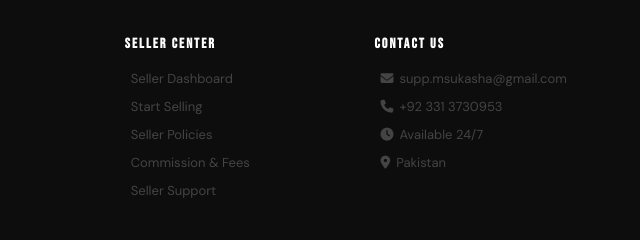
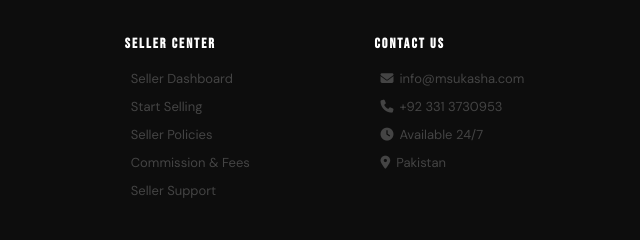
Before and after one commit to admmsukasha-svg/sellermsukasha, a website built with webpack: page index.html in a window 1280 px wide. Shown: the part 3666-3906 px from the top of the page, 640-1280 px from the left. Built offline with nearby package versions, Linux system fonts and the light colour scheme.

```diff
--- a/index.html
+++ b/index.html
@@ -371,7 +371,7 @@
         <div>
             <h4>Contact Us</h4>
             <ul>
-                <li><a href="mailto:supp.msukasha@gmail.com"><i class="fas fa-envelope"></i> supp.msukasha@gmail.com</a></li>
+                <li><a href="mailto:info@msukasha.com"><i class="fas fa-envelope"></i> info@msukasha.com</a></li>
                 <li><a href="tel:+923313730953"><i class="fas fa-phone"></i> +92 331 3730953</a></li>
                 <li><a href="pages/contact.html"><i class="fas fa-clock"></i> Available 24/7</a></li>
                 <li><a href="pages/about.html"><i class="fas fa-map-marker-alt"></i> Pakistan</a></li>
```
